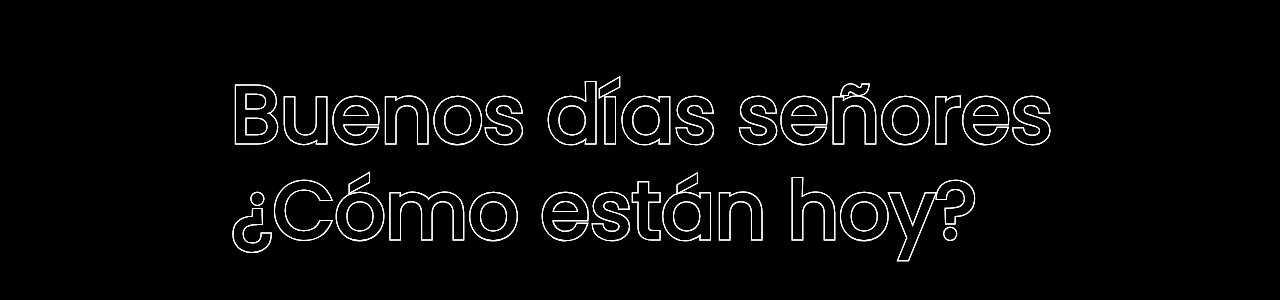
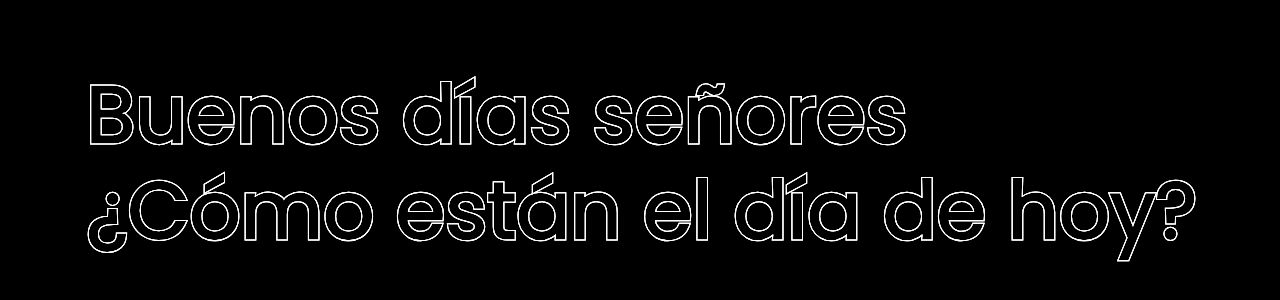
Before and after one commit to Sirangua/SATechnicalOnboarding, a plain HTML site: page src/index.html in a window 1280 px wide. Shown: the part 236-536 px from the top of the page. Drawn offline with Linux system fonts and the light colour scheme.

Commit message:
change saludo

```diff
--- a/src/index.html
+++ b/src/index.html
@@ -10,7 +10,7 @@
 <body>
     <ul>
         <li><a href="#" data-text="Buenos días señores">Buenos días señores</a></li>
-        <li><a href="#" data-text="¿Cómo están hoy?">¿Cómo están hoy?</a></li>
+        <li><a href="#" data-text="¿Cómo están el día de hoy?">¿Cómo están el día de hoy?</a></li>
     </ul>
 </body>
 </html>
```
